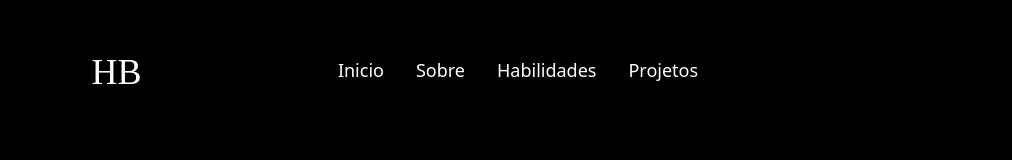
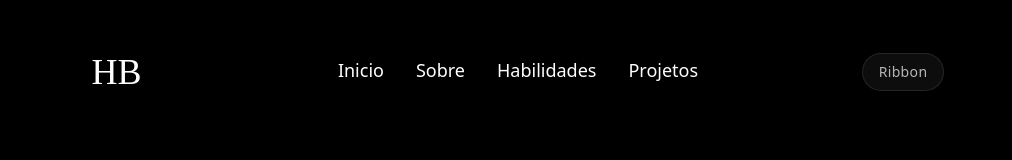
Before and after one commit to Henrique-CBueno/portfolio, a React (Vite) app: page / in a window 1280 px wide. Shown: the top 160 px of the page, without its empty margins (122-1134 px from the left). Built offline with nearby package versions, Linux system fonts and the light colour scheme; no server answers.

Commit message:
fazendo seletor de cursor

```diff
--- /dev/null
+++ b/src/components/Selector.tsx
@@ -0,0 +1,51 @@
+import { useState } from "react";
+import { motion } from "framer-motion";
+
+type CursorType = "ribbon" | "liquid" | "pixel" | "none";
+
+const CURSORS: Record<CursorType, { label: string }> = {
+  ribbon: { label: "Ribbon" },
+  liquid: { label: "Liquid" },
+  pixel: { label: "Pixel" },
+  none: { label: "None" },
+};
+
+const CURSOR_ORDER: CursorType[] = ["none", "ribbon", "liquid", "pixel"];
+
+export default function Selector({cursor, setCursor}: {cursor: any, setCursor: any}) {
+  const [currentIndex, setCurrentIndex] = useState(cursor);
+  const current = CURSOR_ORDER[currentIndex];
+
+  const handleClick = () => {
+    if(cursor == 3) {
+        setCurrentIndex(0)
+        setCursor(0)
+        return
+    }
+    const newCursor = cursor +=1
+    setCurrentIndex(newCursor)
+    setCursor(newCursor)
+  };
+
+  return (
+    <div className="relative flex items-center justify-center">
+      <motion.button
+        onClick={handleClick}
+        whileHover={{ opacity: 0.8 }}
+        whileTap={{ scale: 0.98 }}
+        className="cursor-pointer relative px-4 py-2 rounded-full backdrop-blur-sm bg-white/5 border border-white/10 text-white/70 text-sm font-light tracking-wide"
+      >
+        <motion.span
+          key={current}
+          initial={{ opacity: 0, y: -10 }}
+          animate={{ opacity: 1, y: 0 }}
+          transition={{ duration: 0.2 }}
+        >
+          {CURSORS[current].label}
+        </motion.span>
+      </motion.button>
+
+
+    </div>
+  );
+}
--- a/src/pages/InitialPagte.tsx
+++ b/src/pages/InitialPagte.tsx
@@ -4,7 +4,7 @@ import Home from "./sections/Home";
 import About from "./sections/About";
 import Hability from "./sections/Hability";
 import Projects from "./sections/Projects";
-import Folder from "../components/Folder";
+import Selector from "../components/Selector";
 
 
 export default function InitialPage({cursor, setCursor}: {cursor: any, setCursor: any}) {
@@ -42,6 +42,9 @@ export default function InitialPage({cursor, setCursor}: {cursor: any, setCursor
                             </li>
                         </ul>
                     </nav>
+                    <div className="flex items-center justify-end">
+                        <Selector cursor={cursor} setCursor={setCursor}/>
+                    </div>
                 </GlassSurface>
             </header>
             {
```
